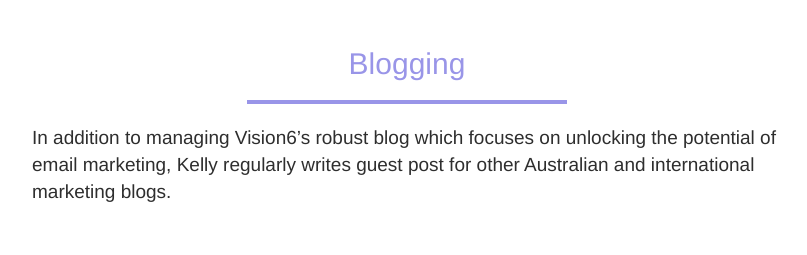
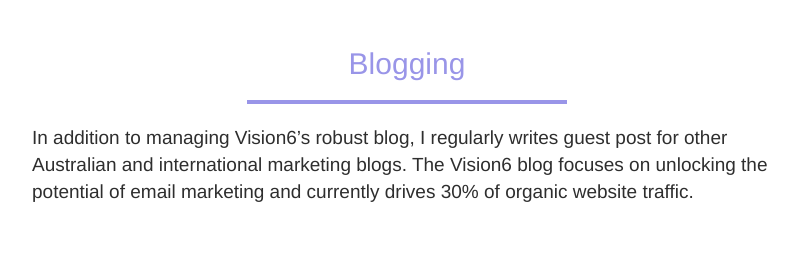
Before and after one commit to theHarvester/kelly-newbery-portfolio, a website: page index.html in a window 1280 px wide. Shown: the part 4160-4415 px from the top of the page, without its empty margins (233-1040 px from the left). Drawn offline with nearby package versions, Linux system fonts and the light colour scheme; a script that the page names is missing.

Commit message:
Added more content

```diff
--- a/index.html
+++ b/index.html
@@ -301,9 +301,7 @@
                     <hr>
                 </div>
                 <div class="col-md-offset-2 col-md-8">
-                    <p class="lead_">In addition to managing Vision6’s robust blog which focuses on unlocking the
-                        potential of email marketing, Kelly regularly writes guest post for other Australian and
-                        international marketing blogs.
+                    <p class="lead_">In addition to managing Vision6’s robust blog, I regularly writes guest post for other Australian and international marketing blogs. The Vision6 blog focuses on unlocking the potential of email marketing and currently drives 30% of organic website traffic.
                     </p>
                 </div>
             </div>
```
